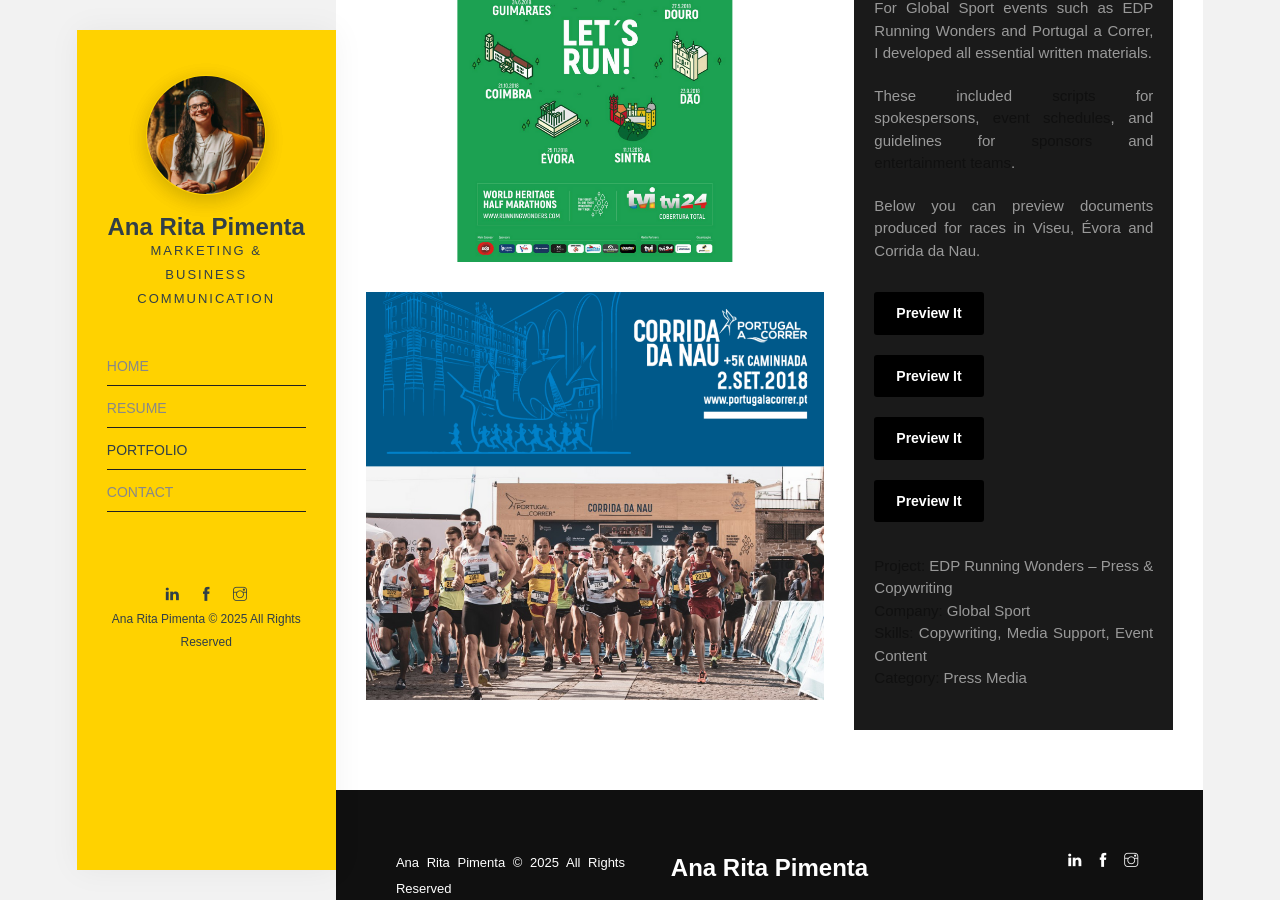
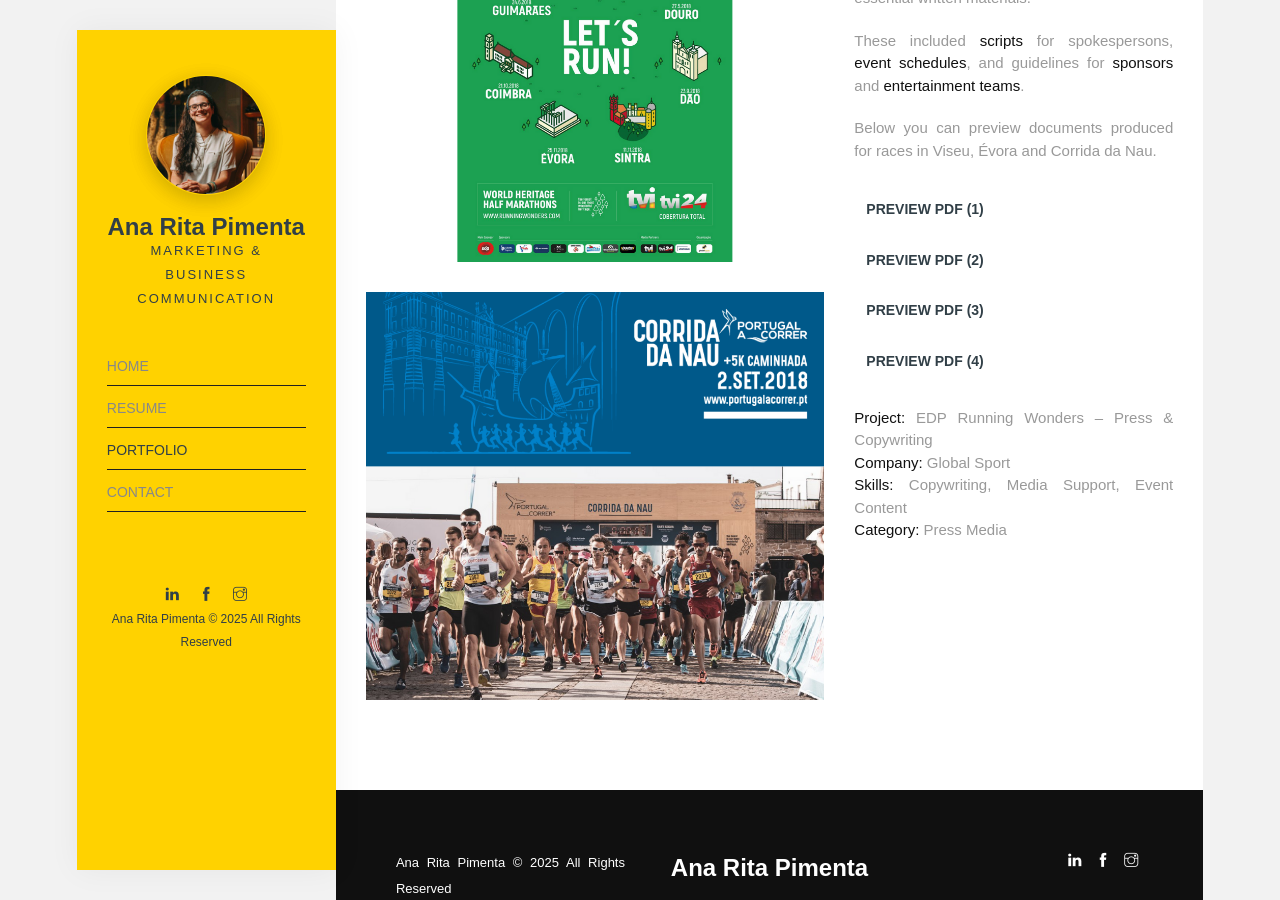
Before and after one commit to anaritapimenta/anaritapimenta.github.io, a Jekyll site: the page built from portfolio/edp-running-wonders-and-portugal-a-correr-press-media/index.html, in a window 1280 px wide and 900 px high, scrolled down 413 px. Built offline with Jekyll 4.4.1, drawn with Linux system fonts in a browser that asks for light colours; some web fonts are replaced.

Commit message:
Update index.html

```diff
--- a/portfolio/edp-running-wonders-and-portugal-a-correr-press-media/index.html
+++ b/portfolio/edp-running-wonders-and-portugal-a-correr-press-media/index.html
@@ -47,7 +47,7 @@
         data-animate-effect="fadeInLeft"
       >
         <div id="sticky_item">
-          <div class="project-desc" style="background-color: #1a1a1a; color: #fff; padding: 20px;">
+          <div class="project-desc">
             <h2>Scripts, Guidelines and Race Schedules</h2>
 
             <p>
@@ -62,93 +62,37 @@
               Below you can preview documents produced for races in Viseu, Évora and Corrida da Nau.
             </p>
 
-            <button
-              style="
-                background-color: #000;
-                border: 2px solid #000;
-                color: #fff;
-                font-weight: 600;
-                cursor: pointer;
-                padding: 8px 20px;
-                text-transform: none;
-                font-size: 14px;
-                border-radius: 3px;
-                margin-bottom: 10px;
-                transition: background-color 0.3s, border-color 0.3s;
-              "
-              onmouseover="this.style.backgroundColor='#313f47'; this.style.borderColor='#313f47';"
-              onmouseout="this.style.backgroundColor='#000'; this.style.borderColor='#000';"
+            <input
+              style="margin-bottom: 6px; background: transparent; border: none; color: #313f47; font-weight: 600; cursor: pointer; padding: 6px 12px; text-transform: uppercase; font-size: 14px;"
+              type="button"
+              value="Preview PDF (1)"
               onclick="window.open('{{ 'assets/pdf/preview-1.pdf' | prepend: site.baseurl | prepend: site.url }}','_blank')"
               aria-label="Open preview 1"
-            >
-              Preview It
-            </button><br />
+            /><br />
 
-            <button
-              style="
-                background-color: #000;
-                border: 2px solid #000;
-                color: #fff;
-                font-weight: 600;
-                cursor: pointer;
-                padding: 8px 20px;
-                text-transform: none;
-                font-size: 14px;
-                border-radius: 3px;
-                margin-bottom: 10px;
-                transition: background-color 0.3s, border-color 0.3s;
-              "
-              onmouseover="this.style.backgroundColor='#313f47'; this.style.borderColor='#313f47';"
-              onmouseout="this.style.backgroundColor='#000'; this.style.borderColor='#000';"
+            <input
+              style="margin-bottom: 6px; background: transparent; border: none; color: #313f47; font-weight: 600; cursor: pointer; padding: 6px 12px; text-transform: uppercase; font-size: 14px;"
+              type="button"
+              value="Preview PDF (2)"
               onclick="window.open('{{ 'assets/pdf/preview-2.pdf' | prepend: site.baseurl | prepend: site.url }}','_blank')"
               aria-label="Open preview 2"
-            >
-              Preview It
-            </button><br />
+            /><br />
 
-            <button
-              style="
-                background-color: #000;
-                border: 2px solid #000;
-                color: #fff;
-                font-weight: 600;
-                cursor: pointer;
-                padding: 8px 20px;
-                text-transform: none;
-                font-size: 14px;
-                border-radius: 3px;
-                margin-bottom: 10px;
-                transition: background-color 0.3s, border-color 0.3s;
-              "
-              onmouseover="this.style.backgroundColor='#313f47'; this.style.borderColor='#313f47';"
-              onmouseout="this.style.backgroundColor='#000'; this.style.borderColor='#000';"
+            <input
+              style="margin-bottom: 6px; background: transparent; border: none; color: #313f47; font-weight: 600; cursor: pointer; padding: 6px 12px; text-transform: uppercase; font-size: 14px;"
+              type="button"
+              value="Preview PDF (3)"
               onclick="window.open('{{ 'assets/pdf/preview-3.pdf' | prepend: site.baseurl | prepend: site.url }}','_blank')"
               aria-label="Open preview 3"
-            >
-              Preview It
-            </button><br />
+            /><br />
 
-            <button
-              style="
-                background-color: #000;
-                border: 2px solid #000;
-                color: #fff;
-                font-weight: 600;
-                cursor: pointer;
-                padding: 8px 20px;
-                text-transform: none;
-                font-size: 14px;
-                border-radius: 3px;
-                margin-bottom: 10px;
-                transition: background-color 0.3s, border-color 0.3s;
-              "
-              onmouseover="this.style.backgroundColor='#313f47'; this.style.borderColor='#313f47';"
-              onmouseout="this.style.backgroundColor='#000'; this.style.borderColor='#000';"
+            <input
+              style="margin-bottom: 6px; background: transparent; border: none; color: #313f47; font-weight: 600; cursor: pointer; padding: 6px 12px; text-transform: uppercase; font-size: 14px;"
+              type="button"
+              value="Preview PDF (4)"
               onclick="window.open('{{ 'assets/pdf/preview-4.pdf' | prepend: site.baseurl | prepend: site.url }}','_blank')"
               aria-label="Open preview 4"
-            >
-              Preview It
-            </button><br /><br />
+            /><br /><br />
 
             <p>
               <strong>Project:</strong> EDP Running Wonders – Press & Copywriting<br />
```
